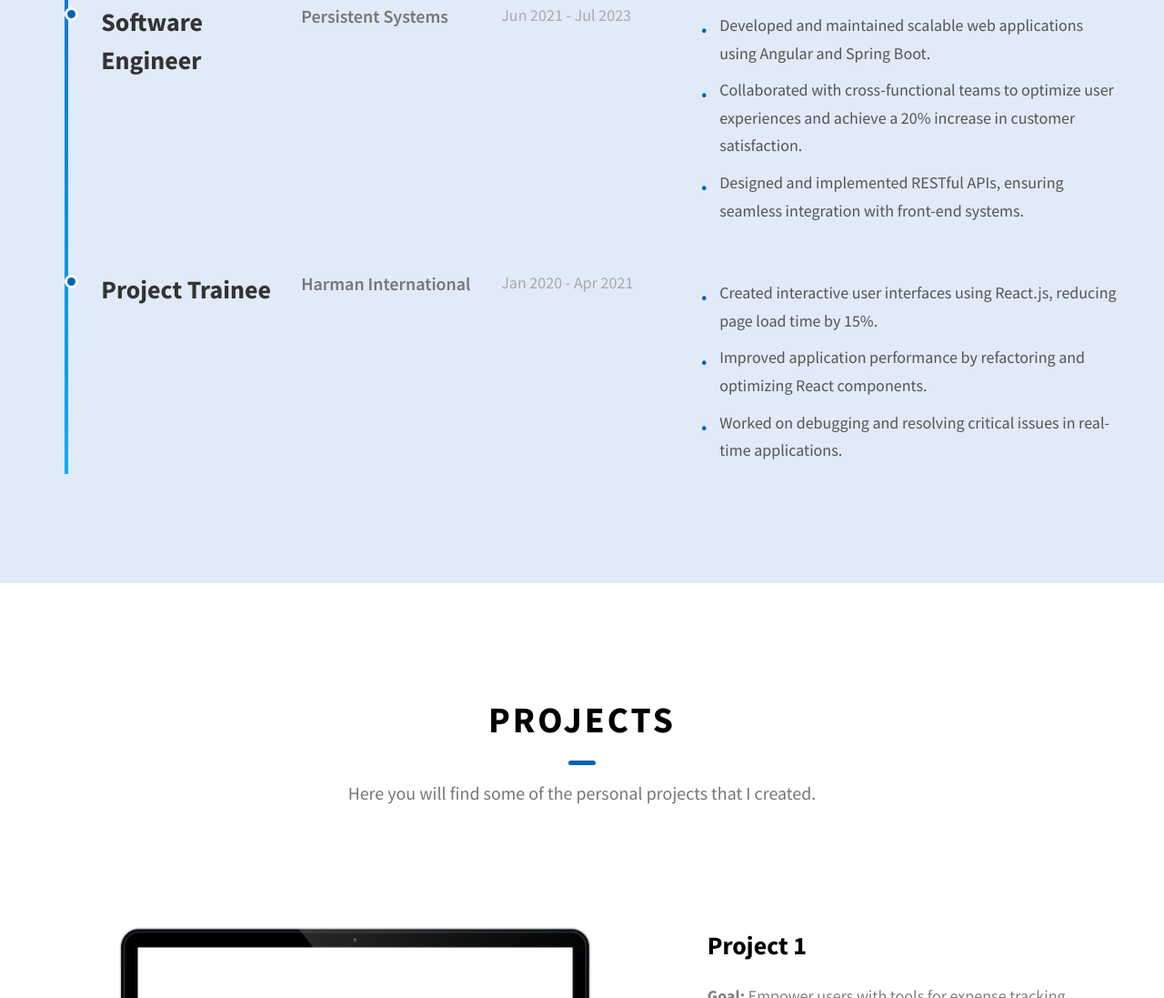
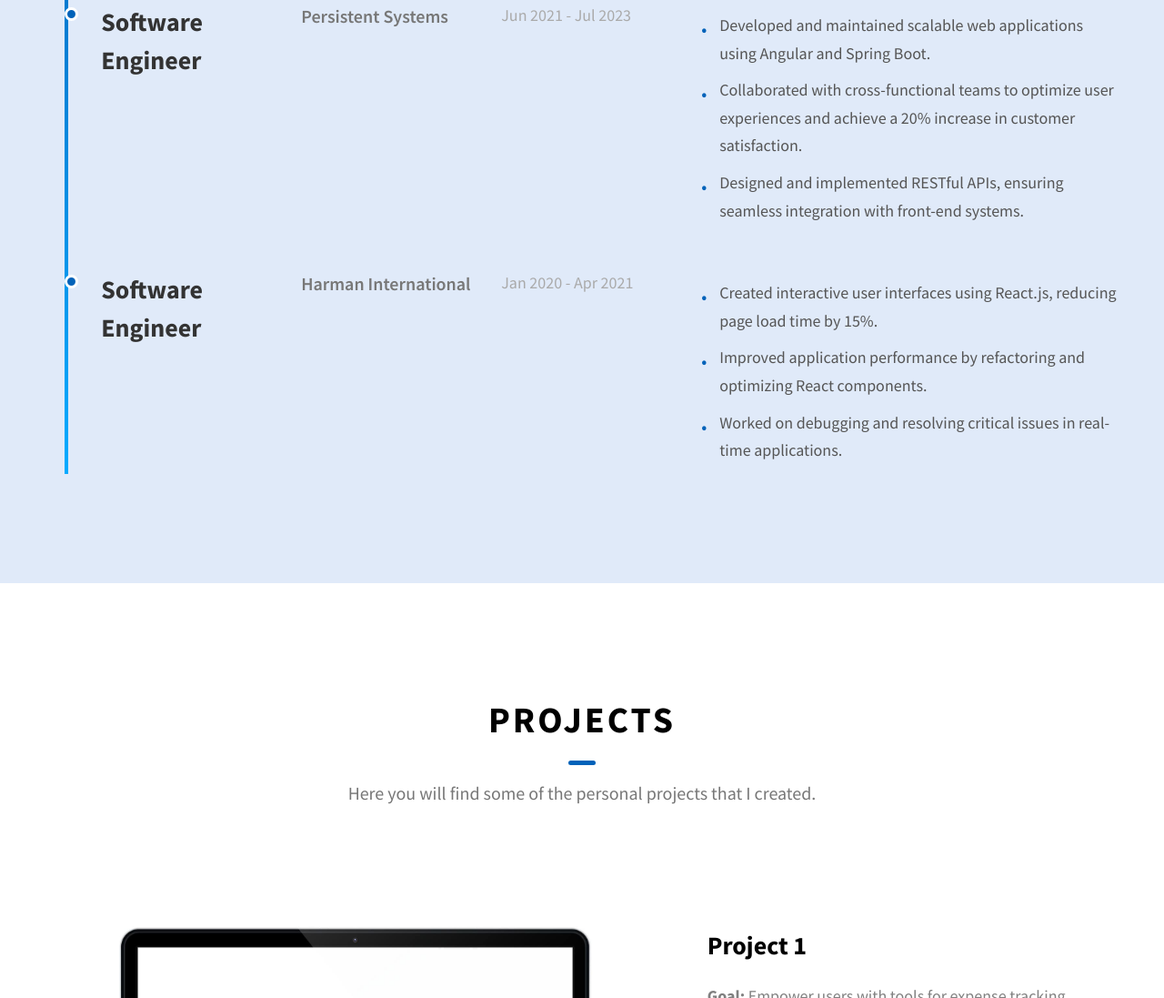
Before and after one commit to Navya-Josyula/myportfolio, a website: page index.html in a window 1280 px wide. Shown: the part 2505-3602 px from the top of the page at 91% size. Drawn offline with Linux system fonts and the light colour scheme.

Commit message:
Update index.html

```diff
--- a/index.html
+++ b/index.html
@@ -256,7 +256,7 @@
 
           <!-- Job 2 -->
           <div class="experience__job">
-            <h3 class="experience__job-title">Project Trainee</h3>
+            <h3 class="experience__job-title">Software Engineer</h3>
             <h4 class="experience__job-company">Harman International</h4>
             <p class="experience__job-duration">Jan 2020 - Apr 2021</p>
             <ul class="experience__job-details">
```
